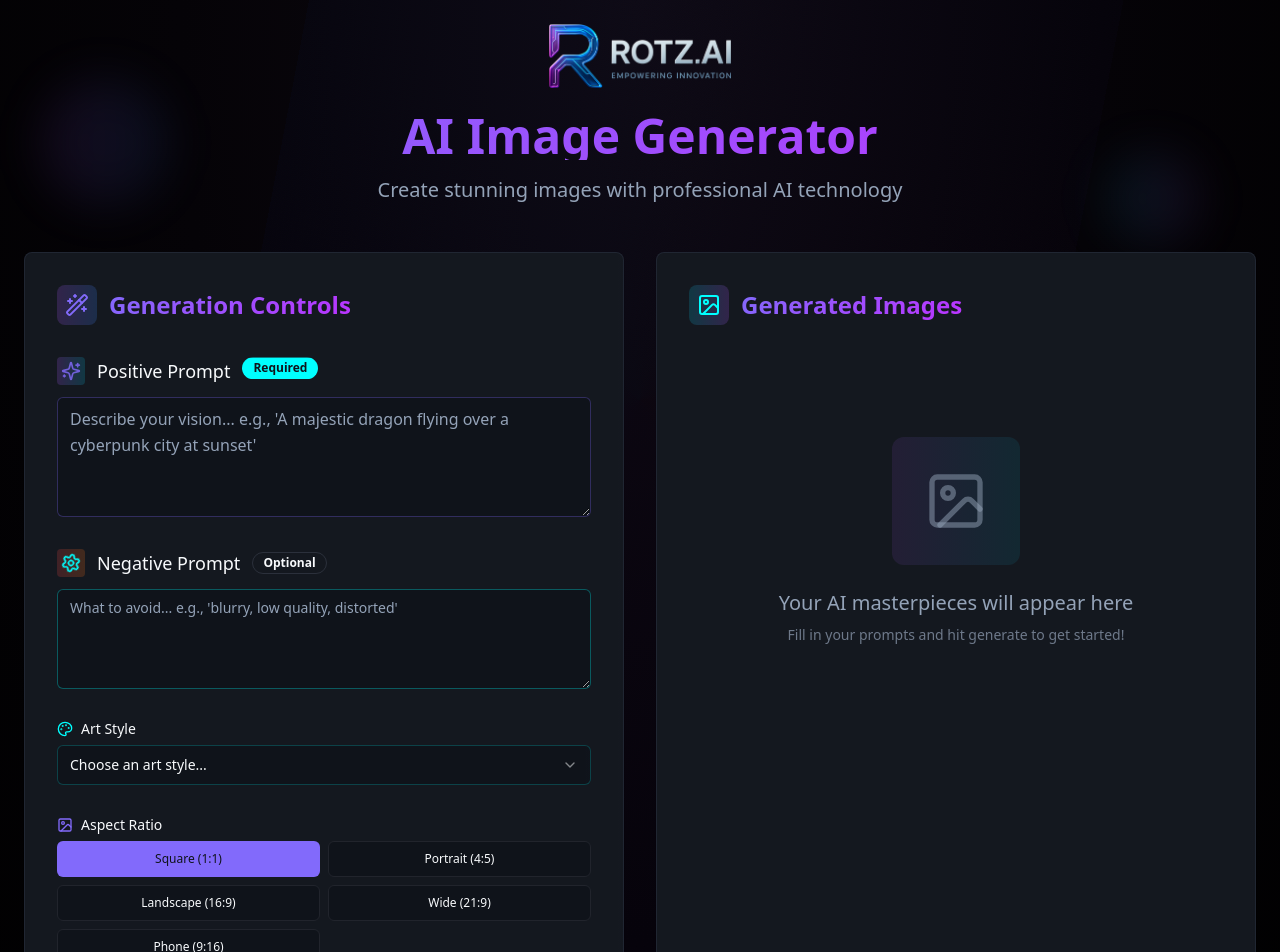
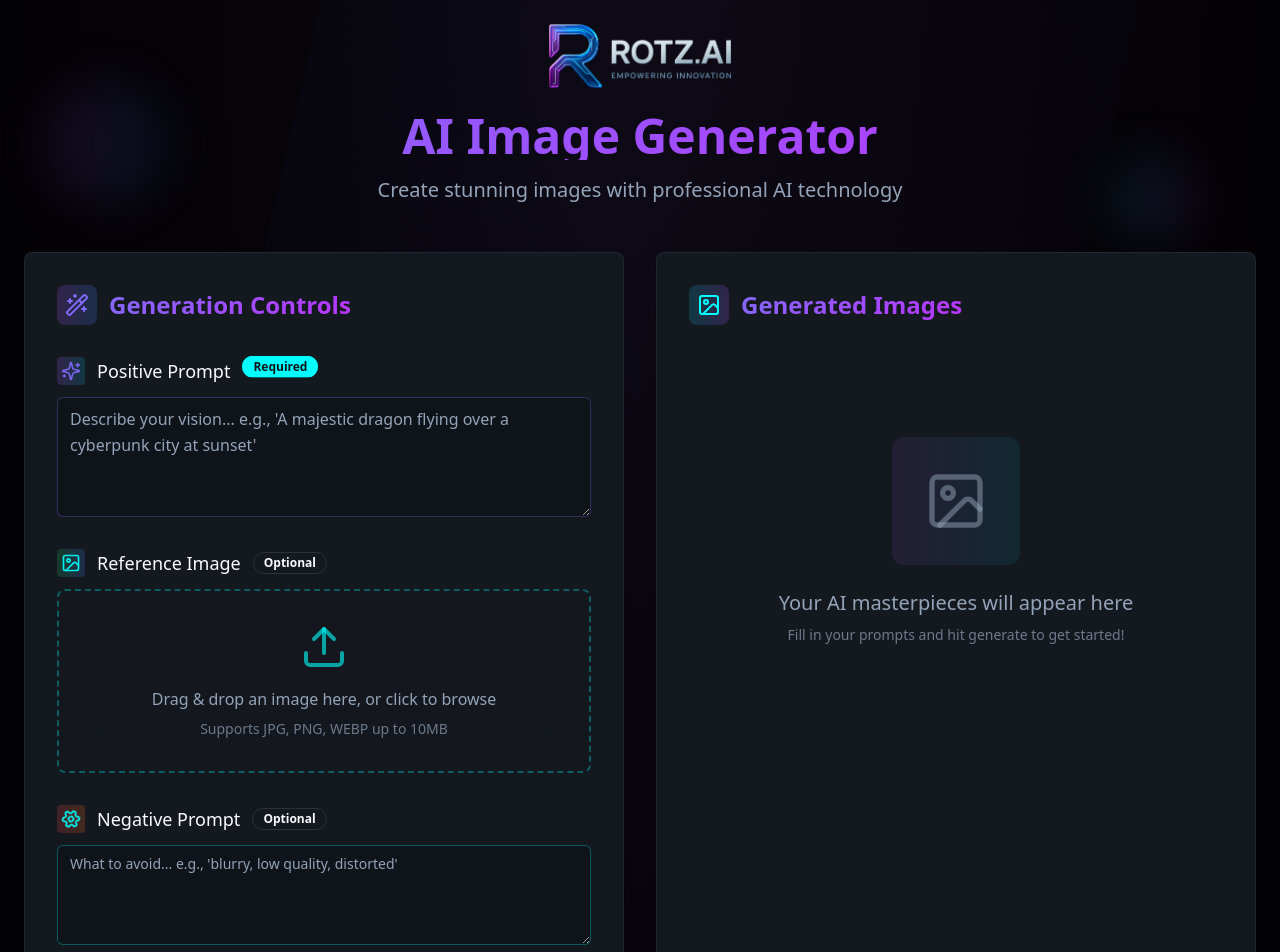
Before and after one commit to rotzmediagroup/artifice-spark, a React (Vite) app: page / in a window 1280 px wide. Shown: the top 952 px of the page. Built offline with nearby package versions, Linux system fonts and the light colour scheme.

Commit message:
Add reference image upload
Implement functionality to upload a reference image for further prompting.

```diff
--- a/src/components/ImageGenerator.tsx
+++ b/src/components/ImageGenerator.tsx
@@ -6,7 +6,7 @@ import { Select, SelectContent, SelectItem, SelectTrigger, SelectValue } from "@
 import { Label } from "@/components/ui/label";
 import { Slider } from "@/components/ui/slider";
 import { Badge } from "@/components/ui/badge";
-import { Sparkles, Download, Settings, Wand2, Image, Palette, Zap, Star } from "lucide-react";
+import { Sparkles, Download, Settings, Wand2, Image, Palette, Zap, Star, Upload, X, ImageIcon } from "lucide-react";
 import { toast } from "sonner";
 import rotzLogo from "/lovable-uploads/76e648b8-1d96-4e74-9c2c-401522a50123.png";
 
@@ -56,6 +56,59 @@ export default function ImageGenerator() {
   const [cfgScale, setCfgScale] = useState([7]);
   const [isGenerating, setIsGenerating] = useState(false);
   const [generatedImages, setGeneratedImages] = useState<string[]>([]);
+  const [referenceImage, setReferenceImage] = useState<File | null>(null);
+  const [referenceImagePreview, setReferenceImagePreview] = useState<string | null>(null);
+
+  // Helper function to convert file to base64
+  const fileToBase64 = (file: File): Promise<string> => {
+    return new Promise((resolve, reject) => {
+      const reader = new FileReader();
+      reader.readAsDataURL(file);
+      reader.onload = () => resolve(reader.result as string);
+      reader.onerror = error => reject(error);
+    });
+  };
+
+  const handleImageUpload = (file: File) => {
+    if (!file.type.startsWith('image/')) {
+      toast.error("Please upload a valid image file");
+      return;
+    }
+
+    if (file.size > 10 * 1024 * 1024) { // 10MB limit
+      toast.error("Image size should be less than 10MB");
+      return;
+    }
+
+    setReferenceImage(file);
+
+    // Create preview URL
+    const previewUrl = URL.createObjectURL(file);
+    setReferenceImagePreview(previewUrl);
+
+    toast.success("Reference image uploaded successfully!");
+  };
+
+  const handleRemoveImage = () => {
+    setReferenceImage(null);
+    if (referenceImagePreview) {
+      URL.revokeObjectURL(referenceImagePreview);
+      setReferenceImagePreview(null);
+    }
+    toast.success("Reference image removed");
+  };
+
+  const handleDrop = (e: React.DragEvent) => {
+    e.preventDefault();
+    const files = Array.from(e.dataTransfer.files);
+    if (files.length > 0) {
+      handleImageUpload(files[0]);
+    }
+  };
+
+  const handleDragOver = (e: React.DragEvent) => {
+    e.preventDefault();
+  };
 
   const handleGenerate = async () => {
     if (!positivePrompt.trim()) {
@@ -67,7 +120,7 @@ export default function ImageGenerator() {
 
     try {
       // Prepare the payload for the webhook
-      const payload = {
+      const payload: any = {
         prompt: positivePrompt.trim(),
         negative_prompt: negativePrompt.trim() || undefined,
         style: selectedStyle || undefined,
@@ -75,9 +128,15 @@ export default function ImageGenerator() {
         height: aspectRatio.height,
         steps: steps[0],
         cfg_scale: cfgScale[0],
-        // Add timestamp for uniqueness
         timestamp: new Date().toISOString()
       };
+
+      // Add reference image if uploaded
+      if (referenceImage) {
+        const base64Image = await fileToBase64(referenceImage);
+        payload.reference_image = base64Image;
+        payload.image_prompt = true; // Flag to indicate this is an image-to-image generation
+      }
 
       console.log("Sending request to webhook:", payload);
 
@@ -174,7 +233,62 @@ export default function ImageGenerator() {
               />
             </div>
 
-            {/* Enhanced Negative Prompt */}
+            {/* Reference Image Upload */}
+            <div className="space-y-3 animate-slide-up" style={{animationDelay: '0.15s'}}>
+              <Label className="flex items-center gap-3 text-lg font-medium">
+                <div className="p-1 rounded bg-gradient-to-r from-green-500/20 to-blue-500/20">
+                  <ImageIcon className="h-5 w-5 text-accent animate-pulse" />
+                </div>
+                Reference Image
+                <Badge variant="outline" className="text-xs">Optional</Badge>
+              </Label>
+
+              {!referenceImagePreview ? (
+                <div
+                  onDrop={handleDrop}
+                  onDragOver={handleDragOver}
+                  className="border-2 border-dashed border-accent/30 rounded-lg p-8 text-center hover:border-accent/50 transition-colors duration-300 cursor-pointer glass"
+                  onClick={() => document.getElementById('image-upload')?.click()}
+                >
+                  <Upload className="h-12 w-12 mx-auto mb-4 text-accent/60" />
+                  <p className="text-muted-foreground mb-2">
+                    Drag & drop an image here, or click to browse
+                  </p>
+                  <p className="text-sm text-muted-foreground/70">
+                    Supports JPG, PNG, WEBP up to 10MB
+                  </p>
+                  <input
+                    id="image-upload"
+                    type="file"
+                    accept="image/*"
+                    onChange={(e) => e.target.files?.[0] && handleImageUpload(e.target.files[0])}
+                    className="hidden"
+                  />
+                </div>
+              ) : (
+                <div className="relative rounded-lg overflow-hidden glass border border-accent/30">
+                  <img
+                    src={referenceImagePreview}
+                    alt="Reference"
+                    className="w-full h-40 object-cover"
+                  />
+                  <div className="absolute inset-0 bg-black/50 opacity-0 hover:opacity-100 transition-opacity duration-300 flex items-center justify-center">
+                    <Button
+                      onClick={handleRemoveImage}
+                      size="sm"
+                      variant="destructive"
+                      className="bg-red-500/80 hover:bg-red-600"
+                    >
+                      <X className="h-4 w-4 mr-2" />
+                      Remove
+                    </Button>
+                  </div>
+                  <div className="absolute top-2 right-2 bg-green-500/80 text-white px-2 py-1 rounded text-xs font-medium">
+                    Reference Image
+                  </div>
+                </div>
+              )}
+            </div>
             <div className="space-y-3 animate-slide-up" style={{animationDelay: '0.2s'}}>
               <Label htmlFor="negative-prompt" className="flex items-center gap-3 text-lg font-medium">
                 <div className="p-1 rounded bg-gradient-to-r from-red-500/20 to-orange-500/20">
@@ -193,9 +307,11 @@ export default function ImageGenerator() {
             </div>
 
             {/* Art Style */}
-            <div className="space-y-2">
-              <Label className="flex items-center gap-2">
-                <Palette className="h-4 w-4 text-accent" />
+            <div className="space-y-3 animate-slide-up" style={{animationDelay: '0.4s'}}>
+              <Label className="flex items-center gap-3 text-lg font-medium">
+                <div className="p-1 rounded bg-gradient-to-r from-pink-500/20 to-purple-500/20">
+                  <Palette className="h-5 w-5 text-accent animate-pulse" />
+                </div>
                 Art Style
               </Label>
               <Select value={selectedStyle} onValueChange={setSelectedStyle}>
@@ -213,9 +329,11 @@ export default function ImageGenerator() {
             </div>
 
             {/* Aspect Ratio */}
-            <div className="space-y-2">
-              <Label className="flex items-center gap-2">
-                <Image className="h-4 w-4 text-primary" />
+            <div className="space-y-3 animate-slide-up" style={{animationDelay: '0.5s'}}>
+              <Label className="flex items-center gap-3 text-lg font-medium">
+                <div className="p-1 rounded bg-gradient-to-r from-blue-500/20 to-cyan-500/20">
+                  <Image className="h-5 w-5 text-primary animate-pulse" />
+                </div>
                 Aspect Ratio
               </Label>
               <div className="grid grid-cols-2 gap-2">
```
